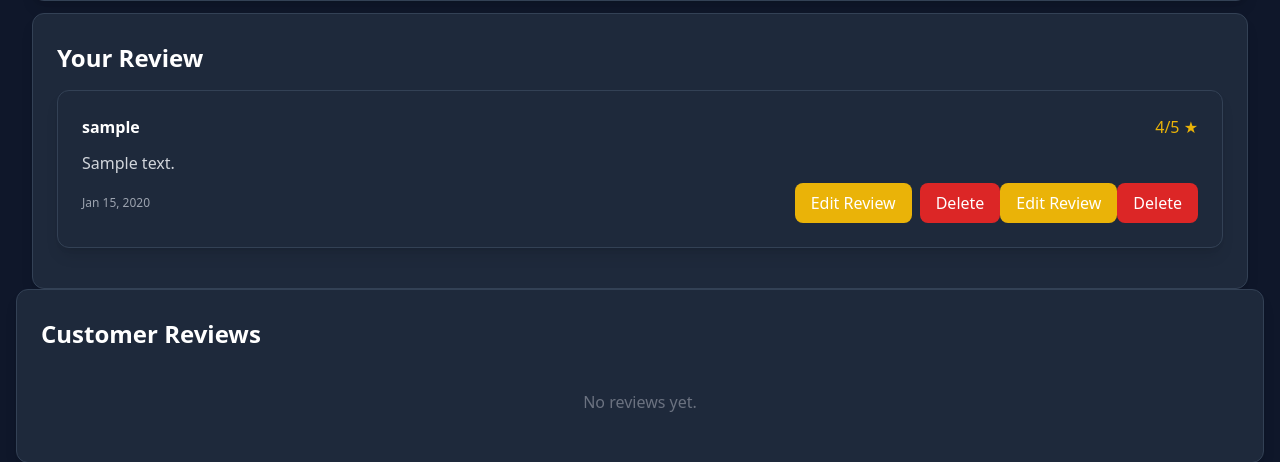
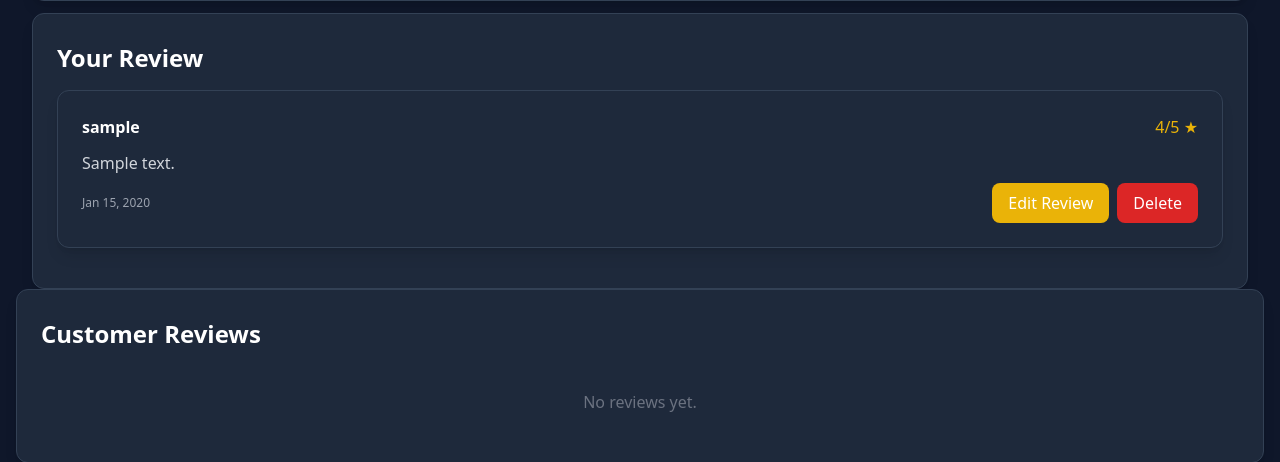
Before and after one commit to Inder0/Marketplace, a Django app: page /products/1 in a window 1280 px wide. Shown: the part 386-848 px from the top of the page. Run offline with Django 5.2, Linux system fonts and the light colour scheme; a user stored in the database is signed in; tables that the repository leaves empty hold one stand-in row (values such as "Sample post"); grey boxes marked "Sample" are stand-in pictures; parts of the project's set-up code (start-up, migrations or seed data) failed here and were passed over; some libraries are stand-ins or nearby versions.

Commit message:
Remove duplicate edit and delete options for reviews

```diff
--- a/marketplace/templates/marketplace/product_detail.html
+++ b/marketplace/templates/marketplace/product_detail.html
@@ -141,18 +141,7 @@
                 Delete
             </button>
             </div>
-            <a href="{% url 'update-review' user_review.pk %}"
-                class="inline-block bg-yellow-500 hover:bg-yellow-600 text-white px-4 py-2 rounded-lg">
-                    Edit Review
-                </a>
-            <button
-                class="button-danger"
-                hx-post="{% url 'delete-review' user_review.pk %}"
-                hx-confirm="Are you sure you want to delete your review?"
-                hx-headers='{"X-CSRFToken":"{{ csrf_token }}"}'
-            >
-                Delete
-            </button>
+
             </div>
             </div>
 
```
